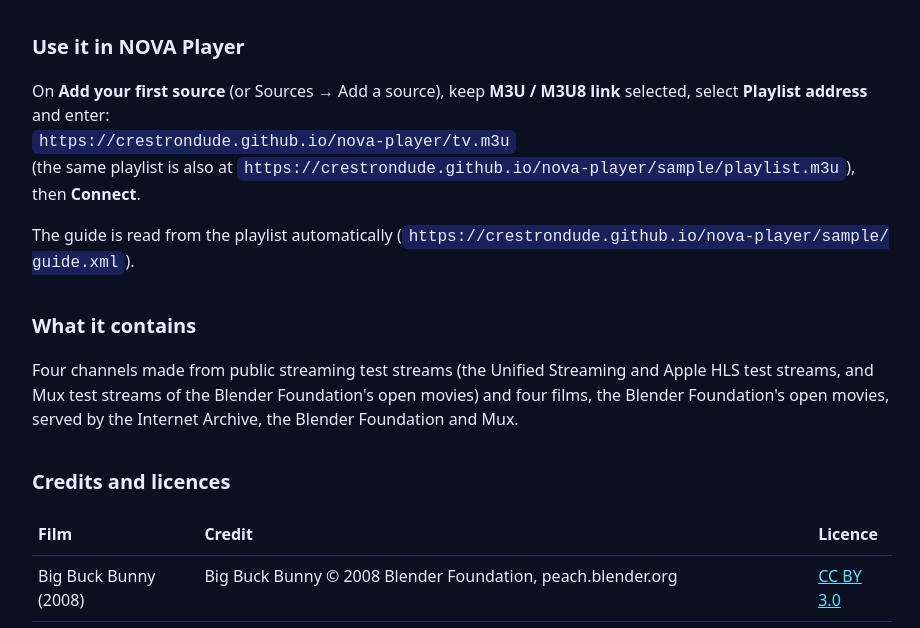
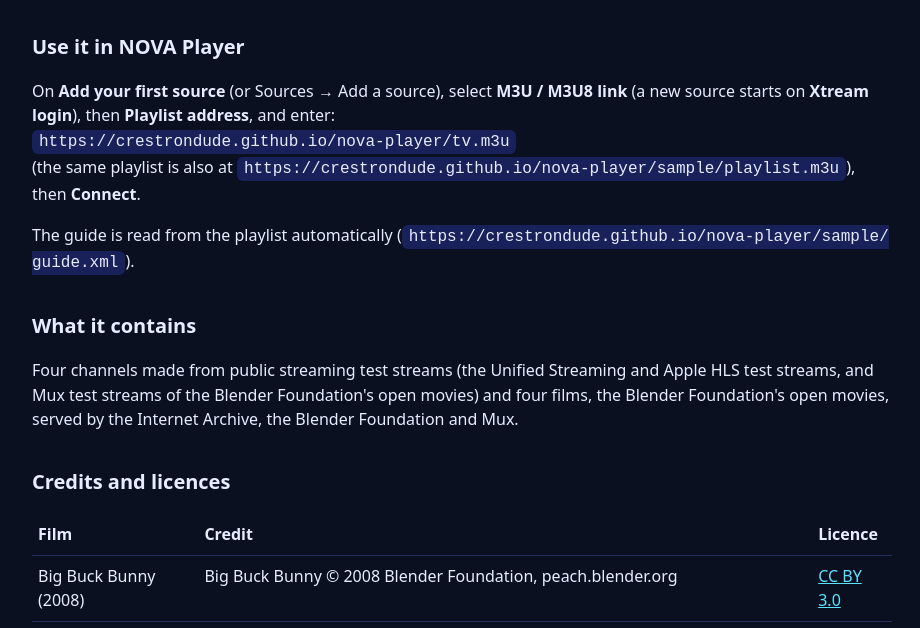
Before and after one commit to CrestronDude/nova-player, a plain HTML site: page sample/index.html in a window 1280 px wide. Shown: the part 155-783 px from the top of the page, without its empty margins (178-1098 px from the left). Drawn offline with Linux system fonts and the light colour scheme.

Commit message:
Reviewer steps: select M3U / M3U8 link first (new sources start on Xtream login)
From version 109 a new source in NOVA Player starts on Xtream login, so the sample
and testing pages tell reviewers to select "M3U / M3U8 link", then "Playlist address".
The same steps work on the earlier builds.

Co-Authored-By: Claude Opus 5.5 <noreply@anthropic.com>

```diff
--- a/sample/index.html
+++ b/sample/index.html
@@ -12,8 +12,8 @@ table{border-collapse:collapse;width:100%;margin-top:8px}td,th{border-bottom:1px
 <p class="dim">Freely licensed test content for checking NOVA Player, a player for the viewer's own playlists. NOVA Player
 contains no channels or content of its own.</p>
 <h2>Use it in NOVA Player</h2>
-<p>On <b>Add your first source</b> (or Sources &rarr; Add a source), keep <b>M3U / M3U8 link</b> selected, select
-<b>Playlist address</b> and enter:<br><code>https://crestrondude.github.io/nova-player/tv.m3u</code><br>(the same playlist
+<p>On <b>Add your first source</b> (or Sources &rarr; Add a source), select <b>M3U / M3U8 link</b> (a new source starts on <b>Xtream login</b>), then
+<b>Playlist address</b>, and enter:<br><code>https://crestrondude.github.io/nova-player/tv.m3u</code><br>(the same playlist
 is also at <code>https://crestrondude.github.io/nova-player/sample/playlist.m3u</code>), then <b>Connect</b>.</p>
 <p>The guide is read from the playlist automatically (<code>https://crestrondude.github.io/nova-player/sample/guide.xml</code>).</p>
 <h2>What it contains</h2>
```
Also changed, not shown: testing.html (+1 -1 lines).
